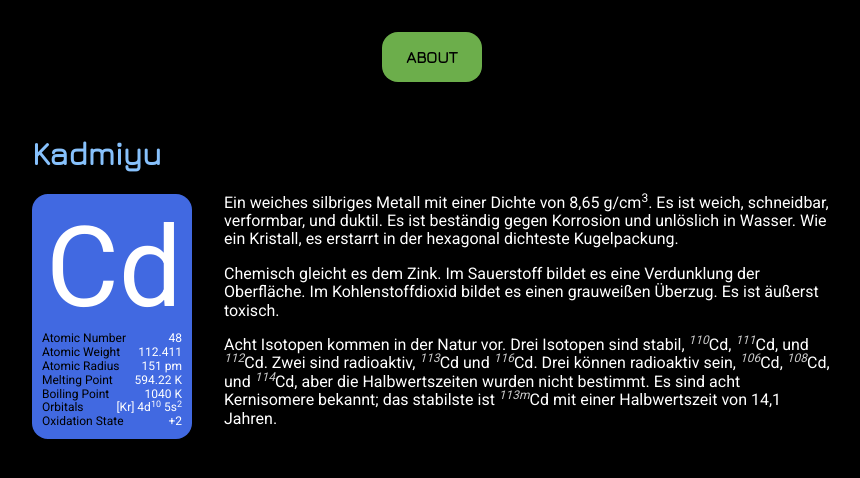
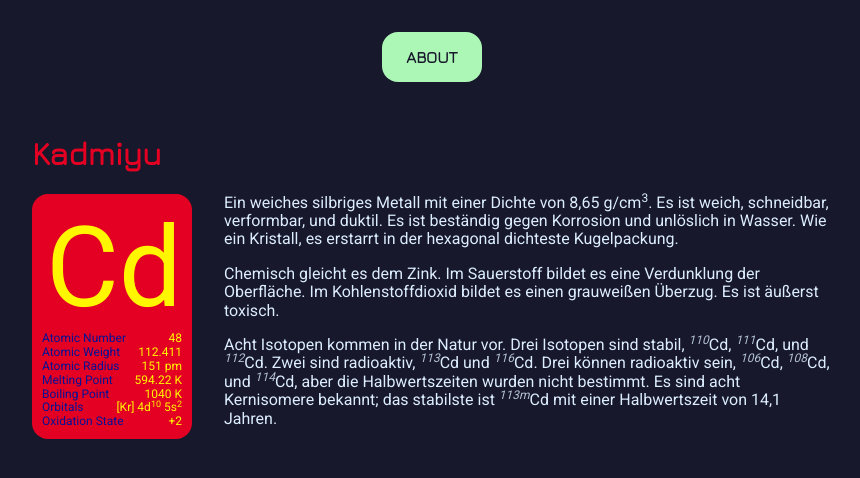
Before and after one commit to kmules1/kmules1.github.io, a Jekyll site: the page built from index.md, in a window 1280 px wide. Shown: the top 478 px of the page, without its empty margins (208-1068 px from the left). Built offline with Jekyll 4.4.1, drawn with Linux system fonts in a browser that asks for light colours.

Commit message:
color palette

```diff
--- a/_layouts/default.html
+++ b/_layouts/default.html
@@ -2,6 +2,7 @@
 <html>
 	<head>
 		<meta charset="utf-8">
+		<meta name="viewport" content="width=device-width, initial-scale=1">
 		<title> | {{page.title}}</title>
 		<link rel="shortcut icon" href="/assets/img/favicon.ico" type="image/x-icon">
 		<link rel="stylesheet" href="/assets/css/default.css">
--- a/_sass/default.scss
+++ b/_sass/default.scss
@@ -1,11 +1,16 @@
 /*! default.css v0.1.0 |  */
 
-$bgcol:						#000000;
-$col:						#FFFFFF;
-$high:						#87C1FC;
-$warn:						#FFAA00;
-$err:						#DA691F;
-$good:						#91E964;
+$bgcol:						#17182B;
+$col:						#DCEDFF;
+
+$highlight:					#E30022;
+
+$elem_dt:					#0A1195;
+$elem_dd:					#FFF600;
+
+$link:						#DCEDFF;
+$link_current:				#ADF7B6;
+$link_active:				#F4D35E;
 
 
 * {
@@ -21,16 +26,19 @@ html {
 body {
 	display:				flex;
 	flex-direction:			column;
+	min-height:				100vh;
 }
 
 main {
-	width:					800px;
+	width:					90%;
+	max-width:				800px;
 	margin:					0 auto;
+	flex:					1;
 }
 
 h1,h2,h3,h4,h5,h6 {
 	font-family:			'Jura', sans-serif;
-	color:					$high;
+	color:					$highlight;
 }
 
 nav {
@@ -61,37 +69,35 @@ nav a {
 	margin:					.5rem;
 	text-align:				center;
 	color:					$bgcol;
-	opacity:				0.75;
 	text-decoration:		none;
 	transition:				all .25s;
 }
 nav a:link, nav a:visited {
-	background-color:		$high;
+	background-color:		$link;
 }
 nav a:hover, nav a.current:hover {
-	background-color:		$warn;
+	background-color:		$link_active;
 	opacity:				1;
 }
 nav a.current, nav a:active {
-	background-color:		$good;
+	background-color:		$link_current;
 }
 
 main a {
 	background-color:		transparent;
 }
 main a:link, main a:visited {
-	color:					$high;
+	color:					$link;
 }
 main a:active {
-	color:					$good;
+	color:					$link_active;
 }
 main a:hover {
-	color:					$warn;
+	color:					$link_active;
 }
 
 dl.card {
 	display:				inline-block;
-	background-color:		royalblue;
 	padding:				1rem;
 	border-radius:			1rem;
 	border-width:			2px;
@@ -109,14 +115,19 @@ dl.elem {
 	padding:				.5rem;
 	width:					10rem;
 	font-size:				.75rem;
+	background-color:		$highlight;
+}
+dl.elem:hover {
+	border-color:			$elem_dd;
 }
 dl.elem dt {
 	float:					left;
-	color:					black;
+	color:					$elem_dt;
 }
 dl.elem dd {
 	margin:					0;
 	text-align:				right;
+	color:					$elem_dd;
 }
 dl.elem dd.symbol {
 	font-size:				7rem;
```
